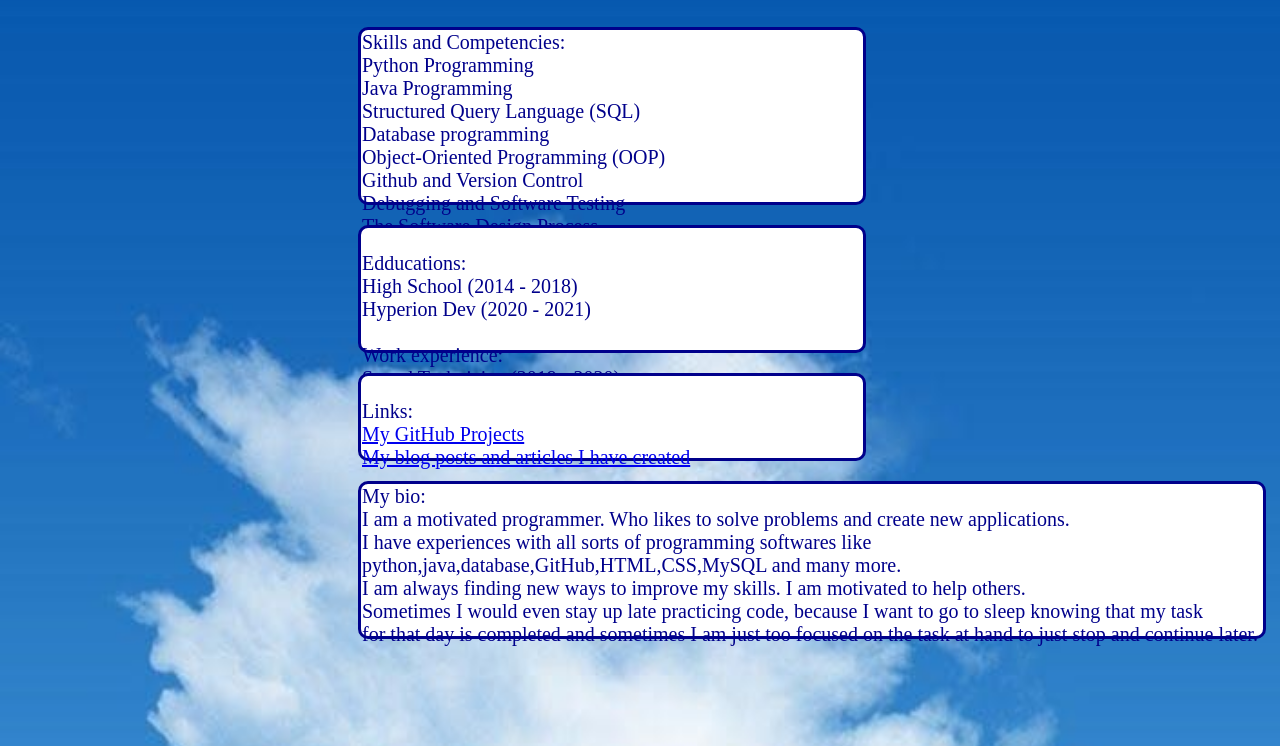
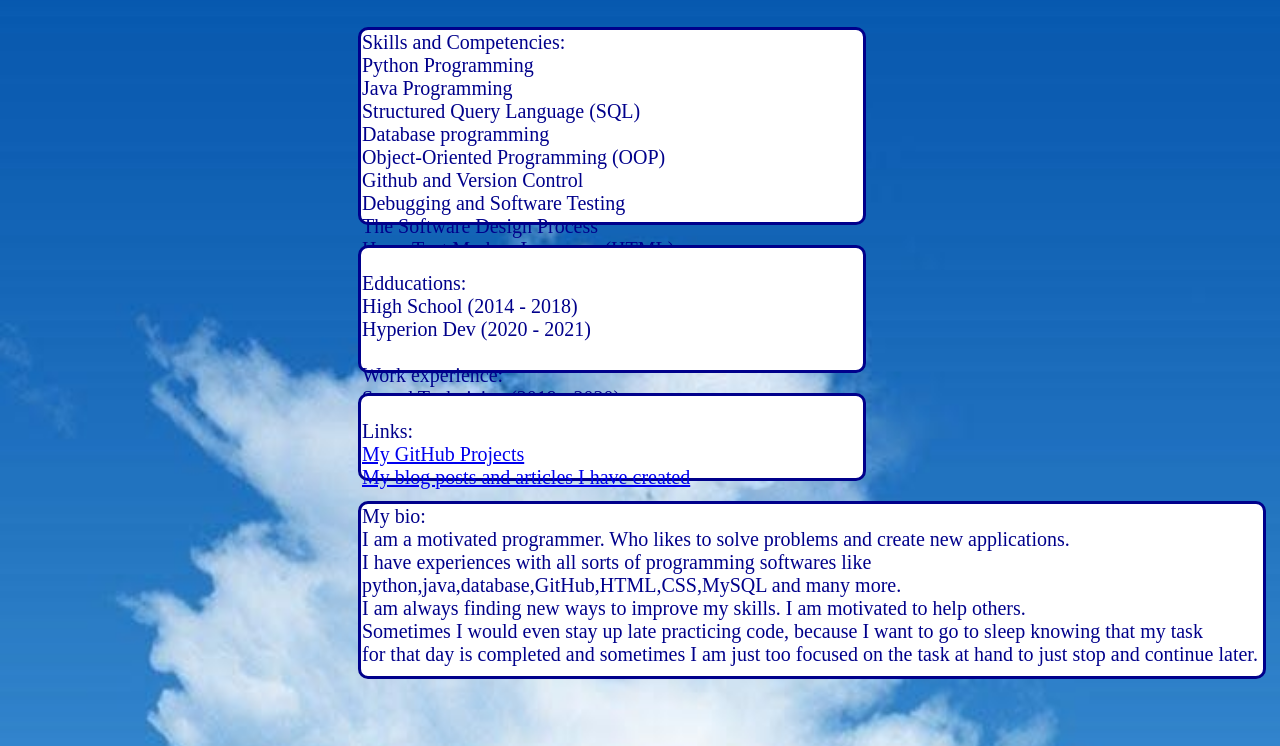
Before and after one commit to kaymanthecoder/Kagiso_Sokhela_resume, a plain HTML site: page index.html in a window 1280 px wide. Shown: the part 237-983 px from the top of the page. Drawn offline with Linux system fonts and the light colour scheme.

Commit message:
Update Change.css

```diff
--- a/Change.css
+++ b/Change.css
@@ -19,7 +19,7 @@
     border-radius: 10px;
     border-image: auto;
     font-size: 20px;
-    height: 170px;
+    height: 190px;
     width: 500px;
 }
 #MyBorder2{
@@ -52,7 +52,7 @@
     border-radius: 10px;
     border-image: auto;
     font-size: 20px;
-    height: 150px;
+    height: 170px;
     width: 900px;
 }
 /*There are different MyBorder ID's because I adjust
```
